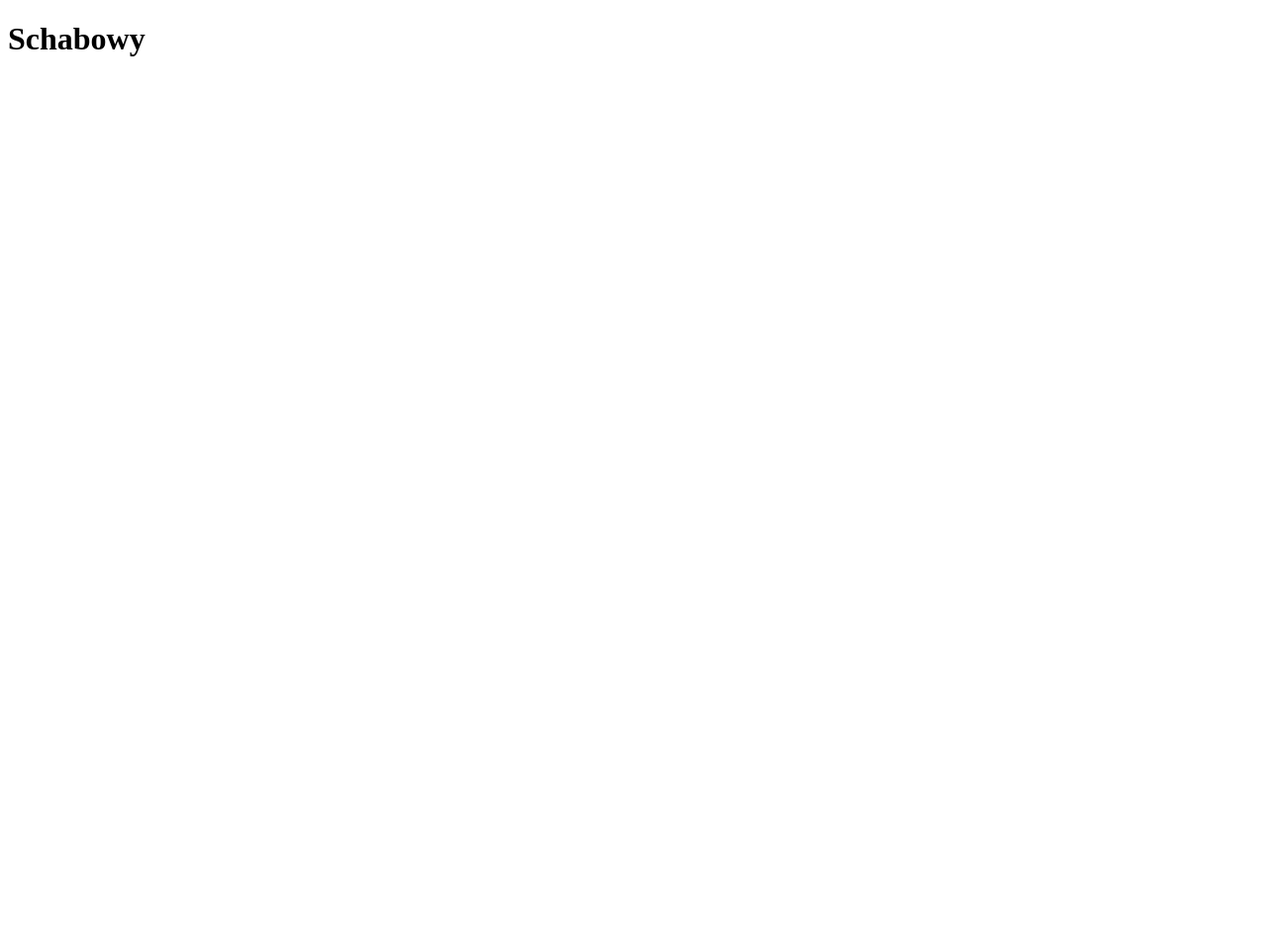
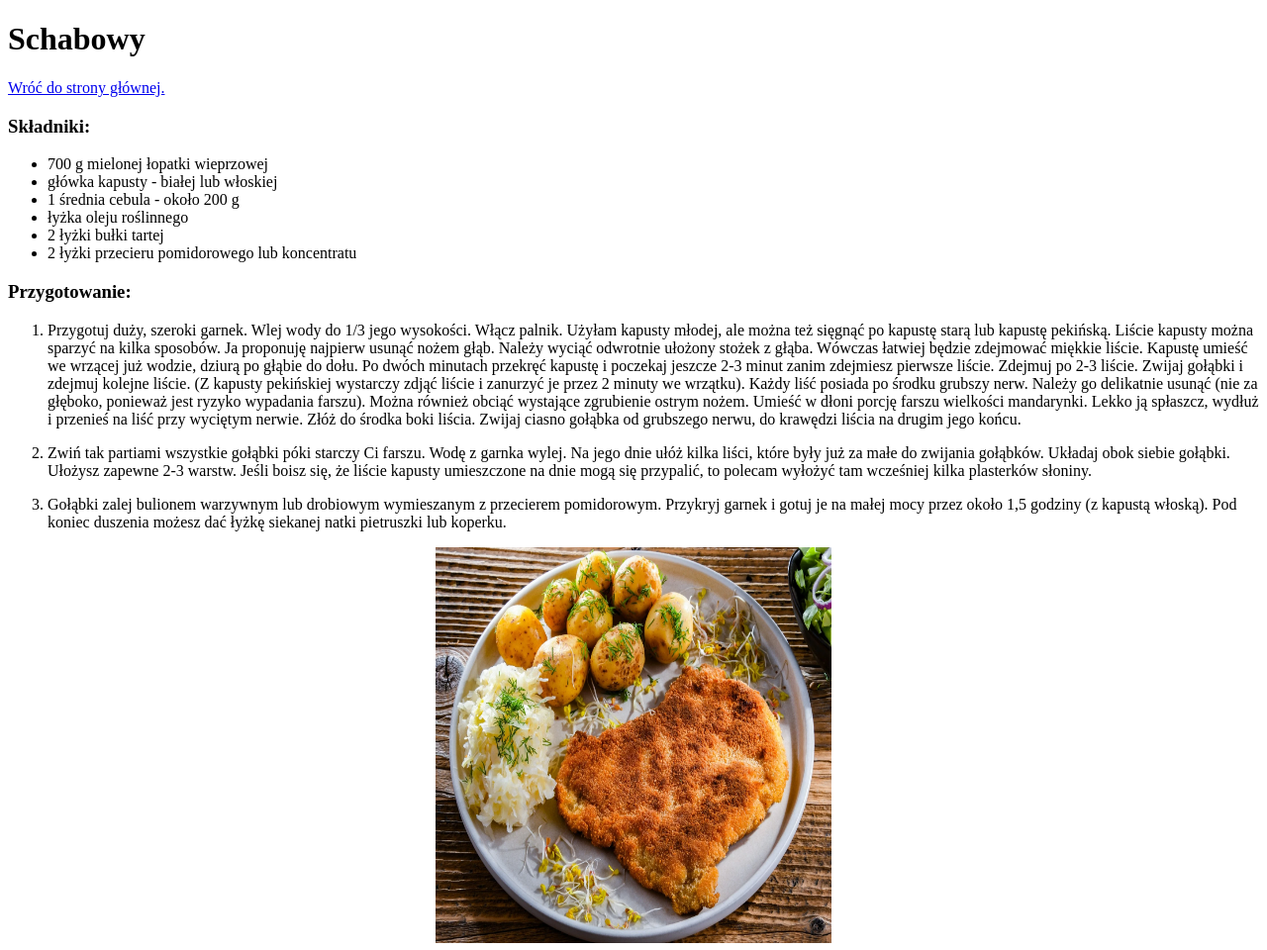
Before and after one commit to shodan1987/odin-recipes, a plain HTML site: page schabowy.html in a window 1280 px wide. Shown: the whole page at 99% size. Before the commit the page ends 800 px from the top, so only its background shows below. Drawn offline with Linux system fonts and the light colour scheme.

Commit message:
Update stronki

```diff
--- a/schabowy.html
+++ b/schabowy.html
@@ -7,5 +7,31 @@
 </head>
 <body>
     <h1>Schabowy</h1>
+    <p><a href="index.html" target="blank">Wróć do strony głównej.</a></p>
+<h3>Składniki:</h3>
+    <ul>
+        <li>700 g mielonej łopatki wieprzowej</li>
+        <li>główka kapusty - białej lub włoskiej</li>
+        <li>1 średnia cebula - około 200 g</li>
+        <li>łyżka oleju roślinnego</li>
+        <li>2 łyżki bułki tartej</li>
+        <li>2 łyżki przecieru pomidorowego lub koncentratu</li>
+    </ul>
+
+    <h3>Przygotowanie:</h3>
+    <ol>
+        <li> <p>Przygotuj duży, szeroki garnek. Wlej wody do 1/3 jego wysokości. Włącz palnik. Użyłam kapusty młodej, ale można też sięgnąć po kapustę starą lub kapustę pekińską. Liście kapusty można sparzyć na kilka sposobów. Ja proponuję najpierw usunąć nożem głąb. Należy wyciąć odwrotnie ułożony stożek z głąba. Wówczas łatwiej będzie zdejmować miękkie liście. Kapustę umieść we wrzącej już wodzie, dziurą po głąbie do dołu. Po dwóch minutach przekręć kapustę i poczekaj jeszcze 2-3 minut zanim zdejmiesz pierwsze liście. Zdejmuj po 2-3 liście. Zwijaj gołąbki i zdejmuj kolejne liście. (Z kapusty pekińskiej wystarczy zdjąć liście i zanurzyć je przez 2 minuty we wrzątku).
+
+Każdy liść posiada po środku grubszy nerw. Należy go delikatnie usunąć (nie za głęboko, ponieważ jest ryzyko wypadania farszu). Można również obciąć wystające zgrubienie ostrym nożem.
+
+Umieść w dłoni porcję farszu wielkości mandarynki. Lekko ją spłaszcz, wydłuż i przenieś na liść przy wyciętym nerwie. Złóż do środka boki liścia. Zwijaj ciasno gołąbka od grubszego nerwu, do krawędzi liścia na drugim jego końcu.</li>
+        </p>
+<li><p>Zwiń tak partiami wszystkie gołąbki póki starczy Ci farszu. Wodę z garnka wylej. Na jego dnie ułóż kilka liści, które były już za małe do zwijania gołąbków. Układaj obok siebie gołąbki. Ułożysz zapewne 2-3 warstw. Jeśli boisz się, że liście kapusty umieszczone na dnie mogą się przypalić, to polecam wyłożyć tam wcześniej kilka plasterków słoniny. </li>
+</p>
+<li><p>Gołąbki zalej bulionem warzywnym lub drobiowym wymieszanym z przecierem pomidorowym. Przykryj garnek i gotuj je na małej mocy przez około 1,5 godziny (z kapustą włoską). Pod koniec duszenia możesz dać łyżkę siekanej natki pietruszki lub koperku. </p></li>
+</ol>
+
+<p><center><img src="images/schabowy.jpg" width="400" height="400"></center></p>
+
 </body>
 </html>
```
Also changed, not shown: barszcz.html (+26 -0 lines), golabki.html (+2 -1 lines), index.html (+3 -3 lines), images/main.png (added), 1 other file.
